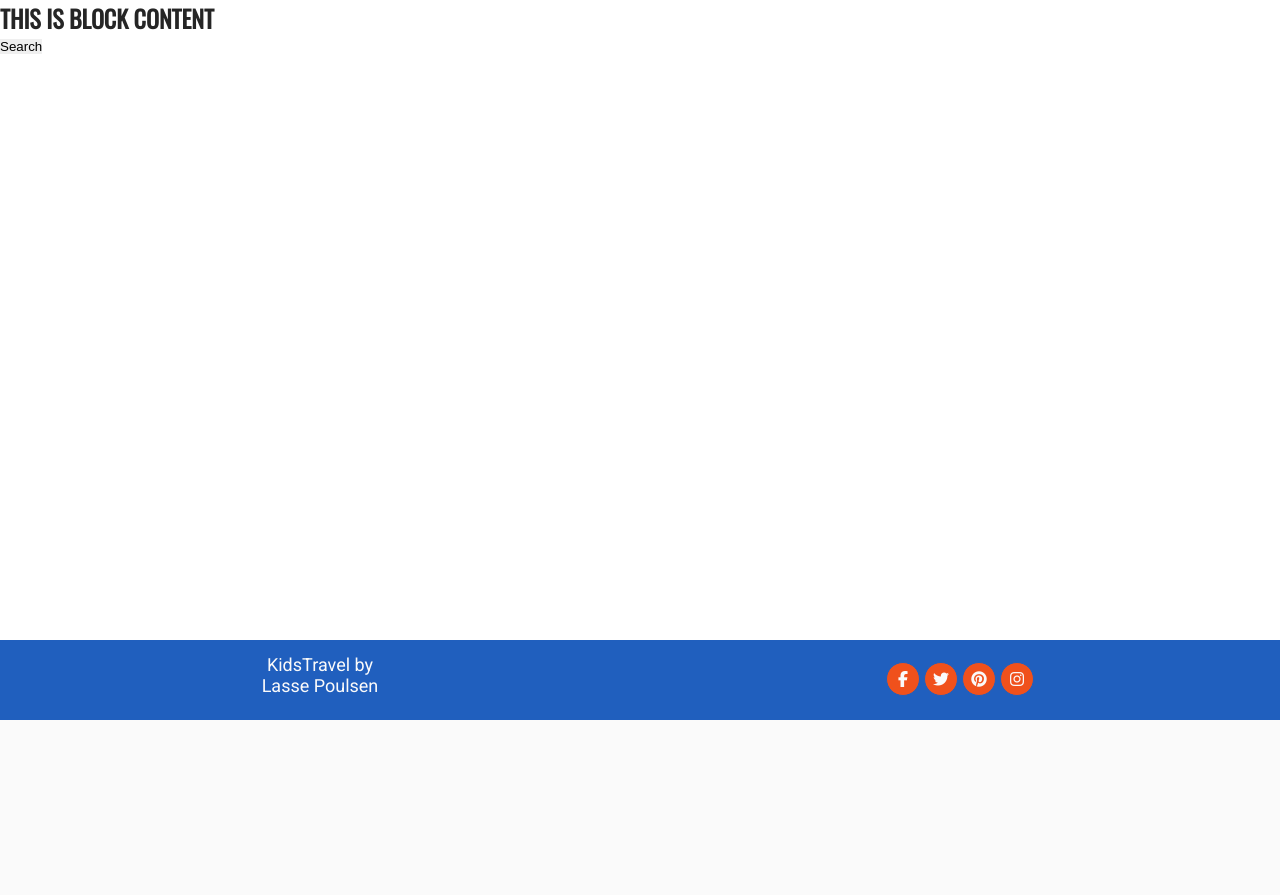
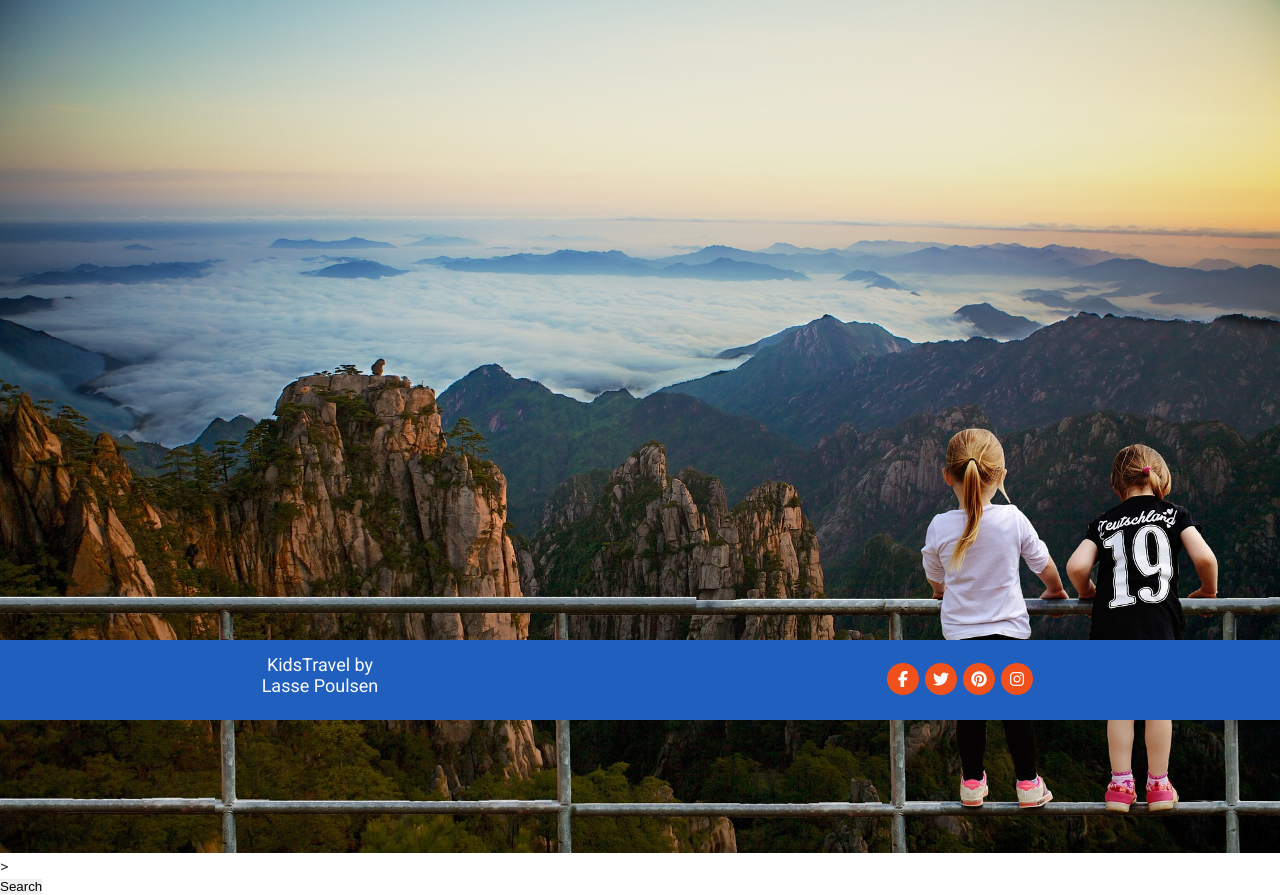
Before and after one commit to Lasserini/kidstravelp4, a Django app: page / in a window 1280 px wide. Shown: the part 80-975 px from the top of the page. Before the commit the page ends 800 px from the top, so only its background shows below. Run offline with Django 3.2, Linux system fonts and the light colour scheme; some libraries are stand-ins or nearby versions.

Commit message:
add hero image

```diff
--- a/static/css/style.css
+++ b/static/css/style.css
@@ -161,3 +161,9 @@ footer ul {
     border: solid 1px;
     border-color: black;
 }
+
+/* Hero Image Styling */
+#hero_image {
+    width: 100%;
+    height: auto;
+}
--- a/templates/index.html
+++ b/templates/index.html
@@ -1,7 +1,10 @@
 {% extends "base.html" %}
+{% load static %}
 
 {% block content %}
-  <h2>This is block content</h2>
+  <div id="hero_container">
+    <img src="{% static 'images/kidstravel_hero.jpg' %}" id="hero_image" alt="Two kids enjoying a mountain view">
+  </div>>
 
   <form method="get">
     {{ filter.form.as_p }}
```
Also changed, not shown: static/images/kidstravel_hero.jpg (added).
